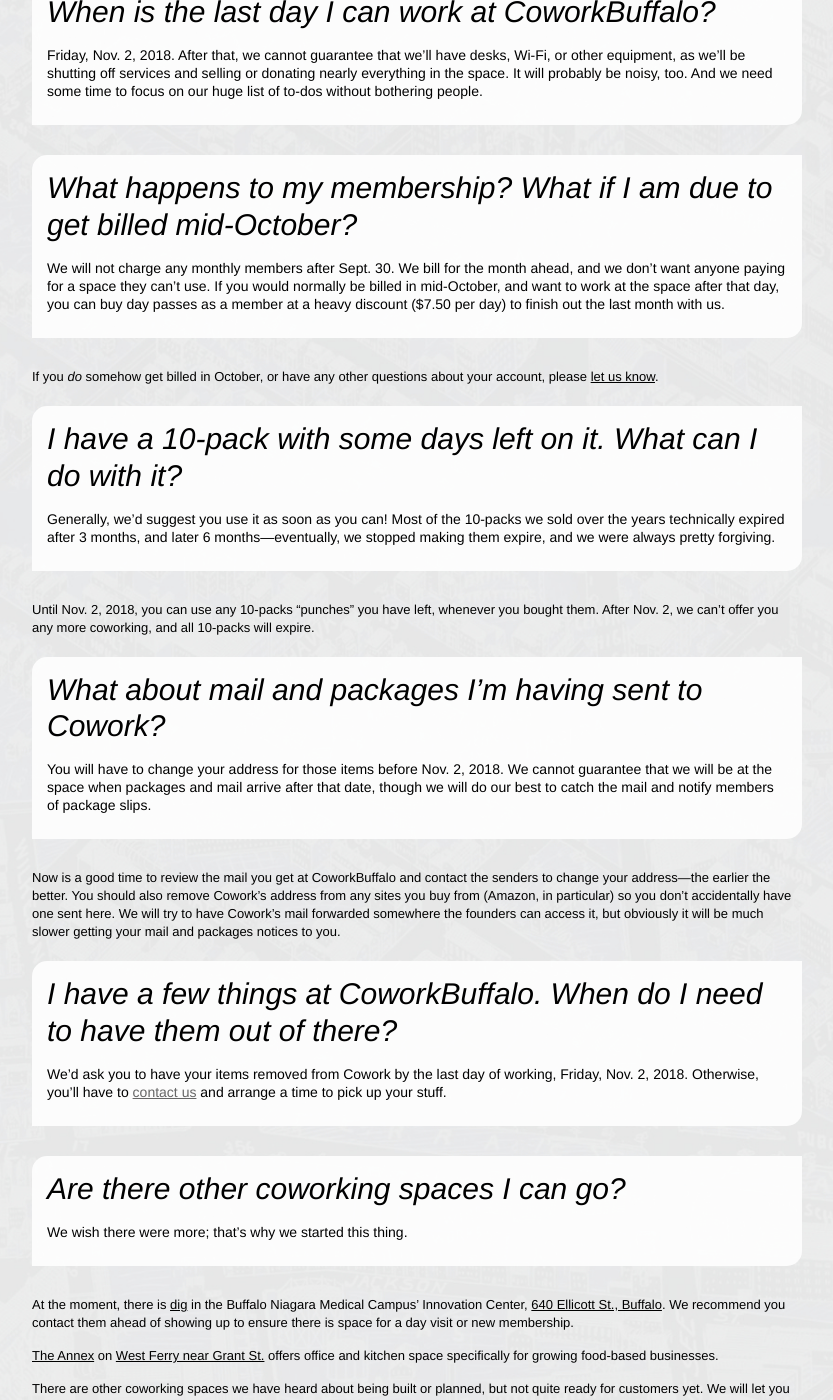
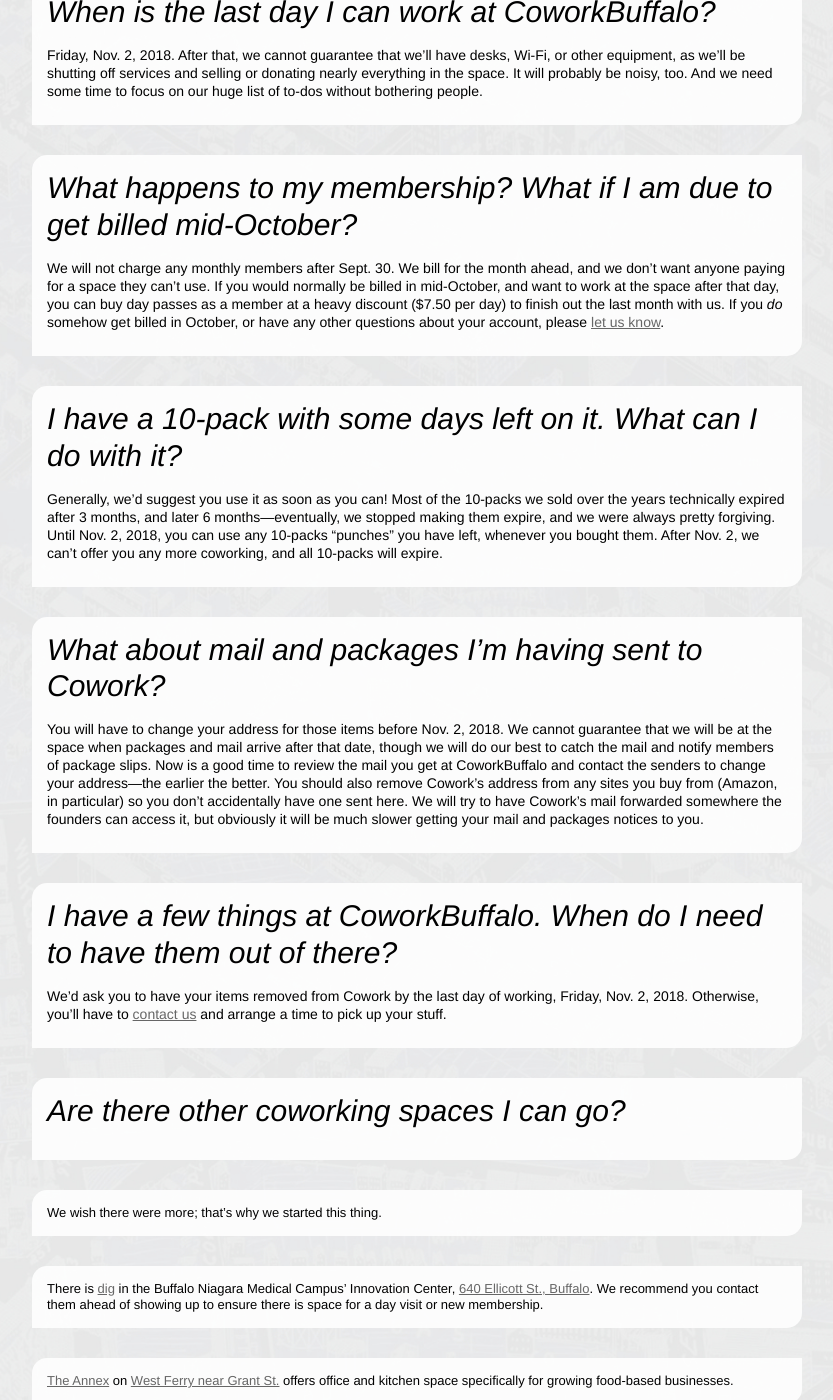
Before and after one commit to coworkbuffalo/coworkbuffalo.github.com, a Jekyll site: the page built from closing/index.markdown, in a window 1280 px wide and 1400 px high, scrolled down 709 px. Shown: the whole window, without its empty margins (223-1056 px from the left). Built offline with Jekyll 4.4.1, drawn with Linux system fonts in a browser that asks for light colours; comment, search, counter and statistics services are not loaded; some of the changed text lies outside the part shown.

Commit message:
faq layout doesn't like > 1 graf

```diff
--- a/closing/index.markdown
+++ b/closing/index.markdown
@@ -24,31 +24,22 @@
 Friday, Nov. 2, 2018. After that, we cannot guarantee that we'll have desks, Wi-Fi, or other equipment, as we'll be shutting off services and selling or donating nearly everything in the space. It will probably be noisy, too. And we need some time to focus on our huge list of to-dos without bothering people.
 
 * ### What happens to my membership? What if I am due to get billed mid-October?
-We will not charge any monthly members after Sept. 30. We bill for the month ahead, and we don't want anyone paying for a space they can't use. If you would normally be billed in mid-October, and want to work at the space after that day, you can buy day passes as a member at a heavy discount ($7.50 per day) to finish out the last month with us.
-
-If you _do_ somehow get billed in October, or have any other questions about your account, please [let us know](mailto:work@coworkbuffalo.com).
+We will not charge any monthly members after Sept. 30. We bill for the month ahead, and we don't want anyone paying for a space they can't use. If you would normally be billed in mid-October, and want to work at the space after that day, you can buy day passes as a member at a heavy discount ($7.50 per day) to finish out the last month with us. If you _do_ somehow get billed in October, or have any other questions about your account, please [let us know](mailto:work@coworkbuffalo.com).
 
 * ### I have a 10-pack with some days left on it. What can I do with it?
-Generally, we'd suggest you use it as soon as you can! Most of the 10-packs we sold over the years technically expired after 3 months, and later 6 months―eventually, we stopped making them expire, and we were always pretty forgiving.
-
-Until Nov. 2, 2018, you can use any 10-packs "punches" you have left, whenever you bought them. After Nov. 2, we can't offer you any more coworking, and all 10-packs will expire.
+Generally, we'd suggest you use it as soon as you can! Most of the 10-packs we sold over the years technically expired after 3 months, and later 6 months―eventually, we stopped making them expire, and we were always pretty forgiving. Until Nov. 2, 2018, you can use any 10-packs "punches" you have left, whenever you bought them. After Nov. 2, we can't offer you any more coworking, and all 10-packs will expire.
 
 * ### What about mail and packages I'm having sent to Cowork?
-You will have to change your address for those items before Nov. 2, 2018. We cannot guarantee that we will be at the space when packages and mail arrive after that date, though we will do our best to catch the mail and notify members of package slips.
-
-Now is a good time to review the mail you get at CoworkBuffalo and contact the senders to change your address―the earlier the better. You should also remove Cowork's address from any sites you buy from (Amazon, in particular) so you don't accidentally have one sent here. We will try to have Cowork's mail forwarded somewhere the founders can access it, but obviously it will be much slower getting your mail and packages notices to you.
+You will have to change your address for those items before Nov. 2, 2018. We cannot guarantee that we will be at the space when packages and mail arrive after that date, though we will do our best to catch the mail and notify members of package slips. Now is a good time to review the mail you get at CoworkBuffalo and contact the senders to change your address―the earlier the better. You should also remove Cowork's address from any sites you buy from (Amazon, in particular) so you don't accidentally have one sent here. We will try to have Cowork's mail forwarded somewhere the founders can access it, but obviously it will be much slower getting your mail and packages notices to you.
 
 * ### I have a few things at CoworkBuffalo. When do I need to have them out of there?
 We'd ask you to have your items removed from Cowork by the last day of working, Friday, Nov. 2, 2018. Otherwise, you'll have to [contact us](mailto:work@coworkbuffalo.com) and arrange a time to pick up your stuff.
 
 * ### Are there other coworking spaces I can go?
-We wish there were more; that's why we started this thing.
-
-At the moment, there is [dig](http://innovationcenterbuffalo.org/spaces/coworking/) in the Buffalo Niagara Medical Campus' Innovation Center, [640 Ellicott St., Buffalo](https://www.google.com/maps/place/dig+Buffalo/@42.896301,-78.8711137,17z/data=!3m1!4b1!4m5!3m4!1s0x89d3125bc9c53d7b:0x4c92fbab922b4d0c!8m2!3d42.896301!4d-78.868925). We recommend you contact them ahead of showing up to ensure there is space for a day visit or new membership.
-
-[The Annex](https://the-annex-coworking-space.business.site/) on [West Ferry near Grant St.](https://www.google.com/maps/place/The+Annex/@42.9151359,-78.8909337,17z/data=!3m1!4b1!4m5!3m4!1s0x89d3131c98eea1ef:0x4d7d93e57e3c69c0!8m2!3d42.9151359!4d-78.888745) offers office and kitchen space specifically for growing food-based businesses.
-
-There are other coworking spaces we have heard about being built or planned, but not quite ready for customers yet. We will let you know when we know more about them. Please [let us know](mailto:work@coworkbuffalo.com) if we missed one.
++ We wish there were more; that's why we started this thing.
++ There is [dig](http://innovationcenterbuffalo.org/spaces/coworking/) in the Buffalo Niagara Medical Campus' Innovation Center, [640 Ellicott St., Buffalo](https://www.google.com/maps/place/dig+Buffalo/@42.896301,-78.8711137,17z/data=!3m1!4b1!4m5!3m4!1s0x89d3125bc9c53d7b:0x4c92fbab922b4d0c!8m2!3d42.896301!4d-78.868925). We recommend you contact them ahead of showing up to ensure there is space for a day visit or new membership.
++ [The Annex](https://the-annex-coworking-space.business.site/) on [West Ferry near Grant St.](https://www.google.com/maps/place/The+Annex/@42.9151359,-78.8909337,17z/data=!3m1!4b1!4m5!3m4!1s0x89d3131c98eea1ef:0x4d7d93e57e3c69c0!8m2!3d42.9151359!4d-78.888745) offers office and kitchen space specifically for growing food-based businesses.
++ Please [let us know](mailto:work@coworkbuffalo.com) if we missed one.
 
 * ### Why couldn't you keep the business going? Or sell it? Or move it somewhere cheaper?
 We briefly discussed selling CoworkBuffalo with a few interested parties. Ultimately, though, this was a business that was run by a group of people, those people no longer can run that business the right way, and we don't want to sell the name, find another home, or run a diminished version of our business under the same or different name.
@@ -76,6 +67,4 @@
 + Dan M - Falafel Roll-Up
 
 * ### I have more questions!
-Sure, just email us at [work@coworkbuffalo.com](mailto:work@coworkbuffalo.com) and we’ll do our best.
-
-Thank you for being with us as we built a small but useful thing in Buffalo.
+Sure, just email us at [work@coworkbuffalo.com](mailto:work@coworkbuffalo.com) and we’ll do our best. Thank you for being with us as we built a small but useful thing in Buffalo.
```
